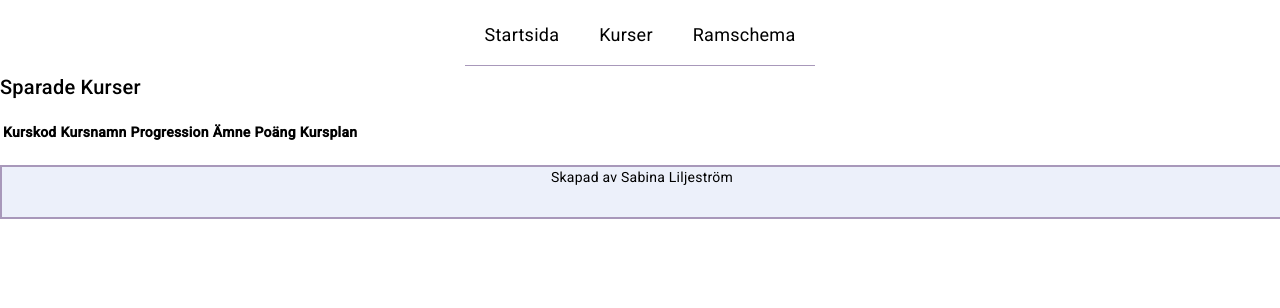
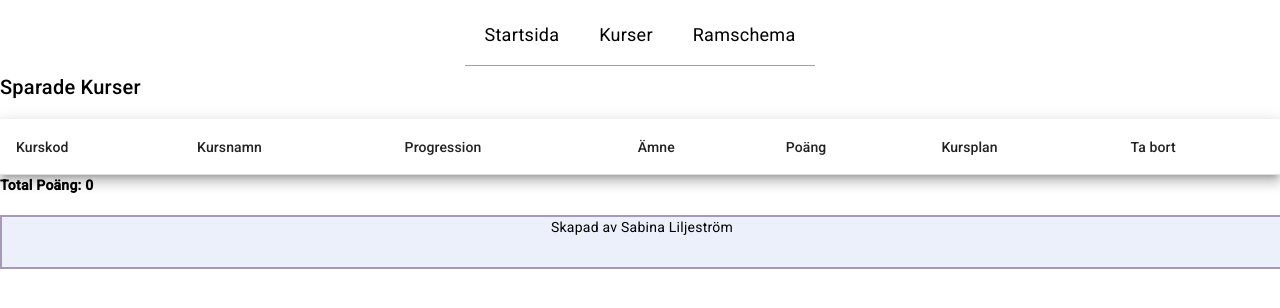
Before and after one commit to SabinaLiljestrom/dt208g-projekt, an Angular app: page /frameschedule in a window 1280 px wide. Shown: the top 308 px of the page. Built offline with nearby package versions, Linux system fonts and the light colour scheme.

Commit message:
uppdaterat hela tabellen till mat-table för att kunna använda egenskaper för räkningen av poängen och uppdaterat komponenten och servicen för ramschemat

```diff
--- a/src/app/frameschedule/frameschedule.component.html
+++ b/src/app/frameschedule/frameschedule.component.html
@@ -1,24 +1,48 @@
 <h2>Sparade Kurser</h2>
-<table>
-  <thead>
-    <tr>
-      <th>Kurskod</th>
-      <th>Kursnamn</th>
-      <th>Progression</th>
-      <th>Ämne</th>
-      <th>Poäng</th>
-      <th>Kursplan</th>
-    </tr>
-  </thead>
-  <tbody>
-    <tr *ngFor="let course of savedCourses">
-      <td>{{ course.courseCode }}</td>
-      <td>{{ course.courseName }}</td>
-      <td>{{ course.progression }}</td>
-      <td>{{ course.subject }}</td>
-      <td>{{ course.points }}</td>
-      <td><a [href]="course.syllabus">Länk kursplan</a></td>
-      <td><button mat-button (click)="removeCourse(course.courseCode)">Ta bort</button></td>
-    </tr>
-  </tbody>
+
+<table mat-table [dataSource]="savedCourses" class="mat-elevation-z8">
+  <ng-container matColumnDef="courseCode">
+    <th mat-header-cell *matHeaderCellDef> Kurskod </th>
+    <td mat-cell *matCellDef="let course"> {{course.courseCode}} </td>
+  </ng-container>
+
+  <ng-container matColumnDef="courseName">
+    <th mat-header-cell *matHeaderCellDef> Kursnamn </th>
+    <td mat-cell *matCellDef="let course"> {{course.courseName}} </td>
+  </ng-container>
+
+  <ng-container matColumnDef="progression">
+    <th mat-header-cell *matHeaderCellDef> Progression </th>
+    <td mat-cell *matCellDef="let course"> {{course.progression}} </td>
+  </ng-container>
+
+  <ng-container matColumnDef="subject">
+    <th mat-header-cell *matHeaderCellDef> Ämne </th>
+    <td mat-cell *matCellDef="let course"> {{course.subject}} </td>
+  </ng-container>
+
+  <ng-container matColumnDef="points">
+    <th mat-header-cell *matHeaderCellDef> Poäng </th>
+    <td mat-cell *matCellDef="let course"> {{course.points}} </td>
+  </ng-container>
+
+  <ng-container matColumnDef="syllabus">
+    <th mat-header-cell *matHeaderCellDef> Kursplan </th>
+    <td mat-cell *matCellDef="let course">
+      <a [href]="course.syllabus">Länk kursplan</a>
+    </td>
+  </ng-container>
+
+  <ng-container matColumnDef="remove">
+    <th mat-header-cell *matHeaderCellDef> Ta bort </th>
+    <td mat-cell *matCellDef="let course">
+      <button mat-button (click)="removeCourse(course.courseCode)">Ta bort</button>
+    </td>
+  </ng-container>
+
+  <tr mat-header-row *matHeaderRowDef="['courseCode', 'courseName', 'progression', 'subject', 'points', 'syllabus', 'remove']"></tr>
+  <tr mat-row *matRowDef="let row; columns: ['courseCode', 'courseName', 'progression', 'subject', 'points', 'syllabus', 'remove'];"></tr>
 </table>
+<div>
+    <strong>Total Poäng: {{ totalPoints }}</strong>
+  </div>
--- a/src/app/frameschedule/frameschedule.component.ts
+++ b/src/app/frameschedule/frameschedule.component.ts
@@ -2,22 +2,27 @@ import { Component, OnInit } from '@angular/core';
 import { Course } from '../models/course';
 import { FramescheduleService } from '../services/frameschedule.service';
 import { CommonModule } from '@angular/common';
+import { MatTableModule } from '@angular/material/table';
 
 @Component({
   selector: 'app-frameschedule',
   standalone: true,
-  imports: [CommonModule],
+  imports: [CommonModule, MatTableModule],
   templateUrl: './frameschedule.component.html',
   styleUrl: './frameschedule.component.scss'
 })
 export class FramescheduleComponent implements OnInit {
   savedCourses: Course[] = [];
+  totalPoints: number = 0;
   constructor(private FramescheduleService: FramescheduleService) {}
 
   ngOnInit(): void {
     this.FramescheduleService.getCourses().subscribe(courses => {
       this.savedCourses = courses;
     });
+    this.FramescheduleService.getTotalPoints().subscribe(points => {
+      this.totalPoints = points;
+    });
   }
   removeCourse(courseCode: string) {
     this.FramescheduleService.removeCourse(courseCode);
--- a/src/app/services/frameschedule.service.ts
+++ b/src/app/services/frameschedule.service.ts
@@ -8,14 +8,25 @@ import { Course } from '../models/course';
 export class FramescheduleService {
   private storageKey = 'savedCourses';
   private coursesSubject = new BehaviorSubject<Course[]>(this.getCoursesFromLocalStorage());
+  private totalPointsSubject = new BehaviorSubject<number>(this.calculateTotalPoints(this.getCoursesFromLocalStorage()));
 
-  constructor() { }
+  constructor() {}
+
   private getCoursesFromLocalStorage(): Course[] {
     const data = localStorage.getItem(this.storageKey);
     return data ? JSON.parse(data) : [];
   }
+
+  private calculateTotalPoints(courses: Course[]): number {
+    return courses.reduce((sum, course) => sum + course.points, 0);
+  }
+
   getCourses() {
     return this.coursesSubject.asObservable();
+  }
+
+  getTotalPoints() {
+    return this.totalPointsSubject.asObservable();
   }
 
   addCourse(course: Course) {
@@ -23,11 +34,14 @@ addCourse(course: Course) {
     courses.push(course);
     localStorage.setItem(this.storageKey, JSON.stringify(courses));
     this.coursesSubject.next(courses); // Uppdatera observablen
+    this.totalPointsSubject.next(this.calculateTotalPoints(courses)); // Uppdatera poäng
   }
+
   removeCourse(courseCode: string) {
     let courses = this.getCoursesFromLocalStorage();
     courses = courses.filter(course => course.courseCode !== courseCode);
     localStorage.setItem(this.storageKey, JSON.stringify(courses));
     this.coursesSubject.next(courses); // Uppdatera observablen
+    this.totalPointsSubject.next(this.calculateTotalPoints(courses)); // Uppdatera poäng
   }
 }
```
Lines whose indentation alone changed are shown as unchanged.
